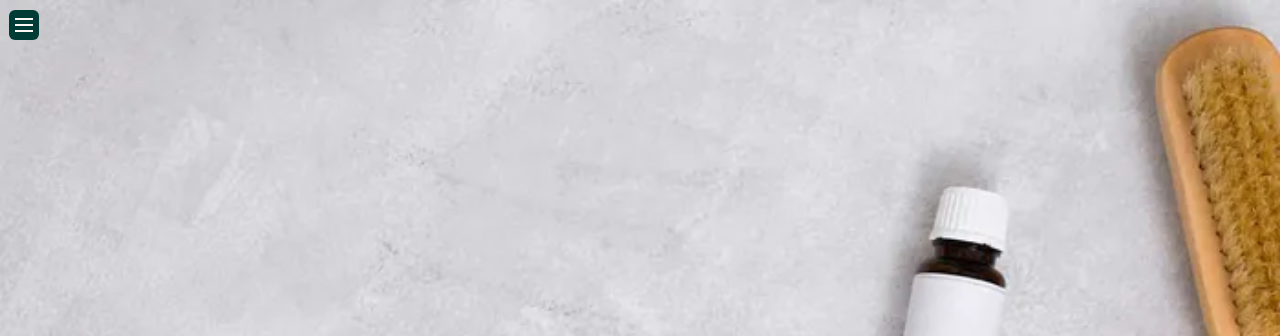
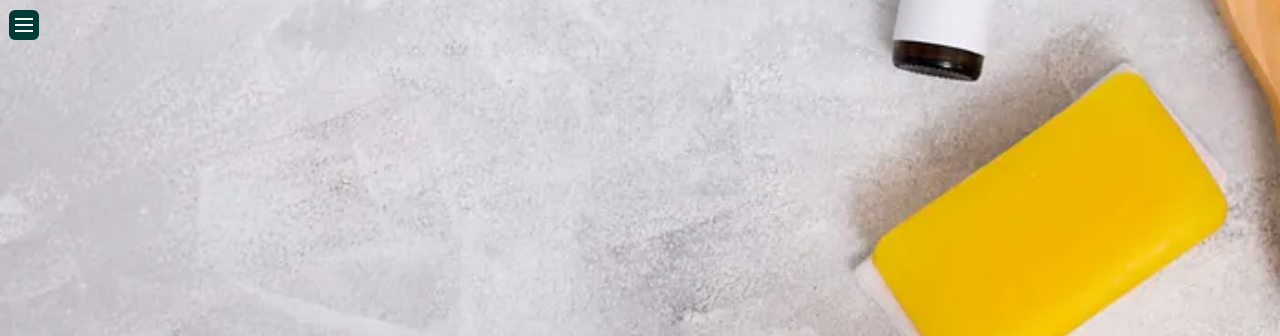
Before and after one commit to iamdulce/Flidais, a plain HTML site: page index.html in a window 1280 px wide. Shown: the top 336 px of the page. Drawn offline with Linux system fonts and the light colour scheme; a web font is replaced by a local one.

Commit message:
deleted an image and center background hero

```diff
--- a/css/styles.css
+++ b/css/styles.css
@@ -174,7 +174,7 @@ header {
 .hero {
   height: 100vh;
   width: 100%;
-  background: url(../images/mobile.webp);
+  background: url(../images/mobile.webp) center no-repeat;
   background-size: cover;
   display: flex;
   justify-content: center;
```
Also changed, not shown: images/mobile.jpg (deleted).
